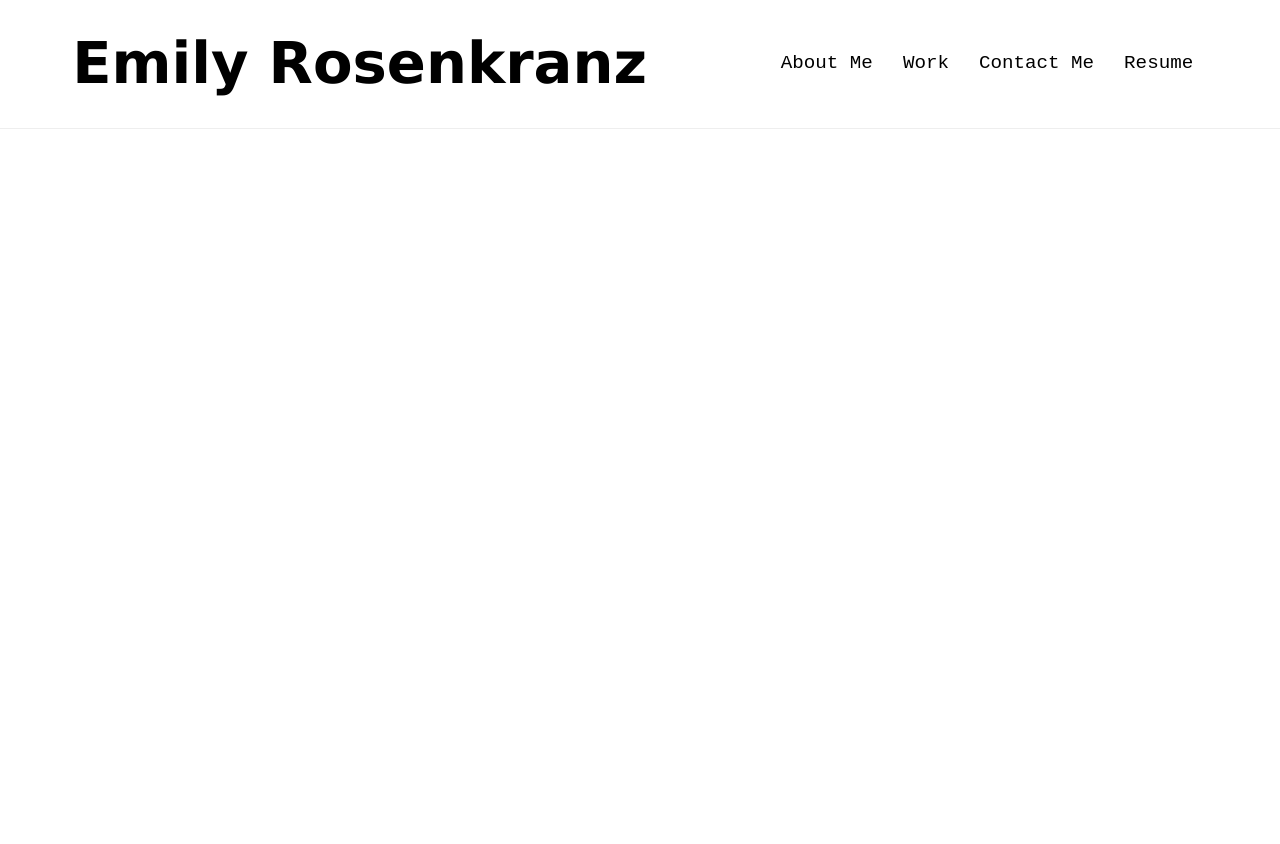
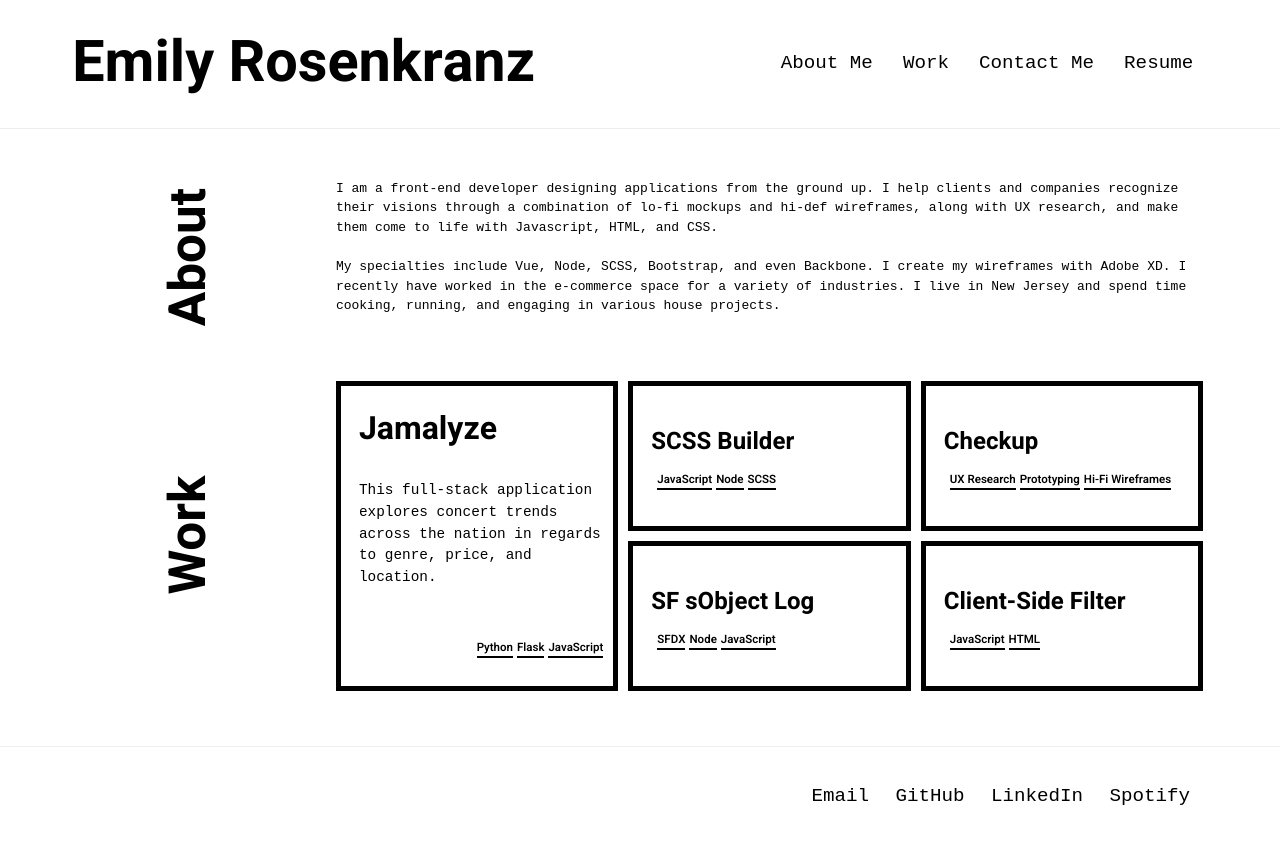
Before and after one commit to emilynassi/portfolio, a Vue app: page / in a window 1280 px wide. Shown: the top 844 px of the page. Before the commit the page ends 800 px from the top, so only its background shows below. Built offline with nearby package versions, Linux system fonts and the light colour scheme.

Commit message:
add components, update styles

```diff
--- a/public/index.html
+++ b/public/index.html
@@ -1,15 +1,28 @@
 <!DOCTYPE html>
 <html lang="en">
   <head>
-    <meta charset="utf-8">
-    <meta http-equiv="X-UA-Compatible" content="IE=edge">
-    <meta name="viewport" content="width=device-width,initial-scale=1.0">
-    <link rel="icon" href="<%= BASE_URL %>favicon.ico">
+    <script>
+      window.dataLayer = window.dataLayer || []
+      function gtag() {
+        dataLayer.push(arguments)
+      }
+      gtag('js', new Date())
+
+      gtag('config', 'UA-173177019-1')
+    </script>
+    <meta charset="utf-8" />
+    <meta http-equiv="X-UA-Compatible" content="IE=edge" />
+    <meta name="viewport" content="width=device-width,initial-scale=1.0" />
+    <link rel="icon" href="<%= BASE_URL %>favicon.ico" />
     <title><%= htmlWebpackPlugin.options.title %></title>
   </head>
   <body>
     <noscript>
-      <strong>We're sorry but <%= htmlWebpackPlugin.options.title %> doesn't work properly without JavaScript enabled. Please enable it to continue.</strong>
+      <strong
+        >We're sorry but <%= htmlWebpackPlugin.options.title %> doesn't work
+        properly without JavaScript enabled. Please enable it to
+        continue.</strong
+      >
     </noscript>
     <div id="app"></div>
     <!-- built files will be auto injected -->
--- a/src/App.vue
+++ b/src/App.vue
@@ -1,20 +1,27 @@
 <template>
   <div id="app">
     <NavBar headline="Emily Rosenkranz" />
+    <Main />
+    <Footer />
   </div>
 </template>
 
 <script>
-import NavBar from "./components/Navbar.vue";
+import NavBar from './components/Navbar.vue'
+import Main from './components/Main.vue'
+import Footer from './components/Footer.vue'
 
 export default {
-  name: "App",
+  name: 'App',
   components: {
-    NavBar
+    NavBar,
+    Main,
+    Footer
   }
-};
+}
 </script>
 
 <style lang="scss">
-@import "./assets/style.scss";
+@import url('https://fonts.googleapis.com/css2?family=Heebo:wght@400;500;600;700;800;900&display=swap');
+@import './assets/style.scss';
 </style>
--- /dev/null
+++ b/src/assets/data/projects.json
@@ -0,0 +1,42 @@
+[
+  {
+    "id": 1,
+    "title": "Jamalyze",
+    "featured": true,
+    "description": "This full-stack application explores concert trends across the nation in regards to genre, price, and location.",
+    "stack": ["Python", "Flask", "JavaScript"],
+    "link": "https://jamalyze.herokuapp.com"
+  },
+  {
+    "id": 2,
+    "title": "SCSS Builder",
+    "featured": false,
+    "description": null,
+    "stack": ["JavaScript", "Node", "SCSS"],
+    "link": "https://github.com/emilynassi/scss-boilerplate"
+  },
+  {
+    "id": 3,
+    "title": "Checkup",
+    "featured": false,
+    "description": null,
+    "stack": ["UX Research", "Prototyping", "Hi-Fi Wireframes"],
+    "link": "https://github.com/emilynassi/scss-boilerplate"
+  },
+  {
+    "id": 4,
+    "title": "SF sObject Log",
+    "featured": false,
+    "description": null,
+    "stack": ["SFDX", "Node", "JavaScript"],
+    "link": "https://github.com/emilynassi/sf-sobject-log"
+  },
+  {
+    "id": 5,
+    "title": "Client-Side Filter",
+    "featured": false,
+    "description": null,
+    "stack": ["JavaScript", "HTML"],
+    "link": "https://github.com/emilynassi/client-side-filter"
+  }
+]
--- a/src/assets/style.scss
+++ b/src/assets/style.scss
@@ -13,7 +13,8 @@ $light: #ffffff;
 body {
   margin: 0;
   padding: 0;
-  font-family: 'Heebo', 'Lucida Sans Unicode', 'Lucida Grande', 'Lucida Sans', Arial, sans-serif;
+  font-family: 'Heebo', 'Lucida Sans Unicode', 'Lucida Grande', 'Lucida Sans',
+    Arial, sans-serif;
   color: black;
   background-color: white;
   line-height: 1.5;
@@ -71,15 +72,18 @@ nav a {
   font-family: monospace;
 }
 
-nav a:first-child:hover, address a:first-child:hover {
+nav a:first-child:hover,
+address a:first-child:hover {
   background-size: 100% 100%;
   color: $primary;
 }
-nav a:nth-child(2n+0):hover, address a:nth-child(2n+0):hover  {
+nav a:nth-child(2n + 0):hover,
+address a:nth-child(2n + 0):hover {
   background-size: 100% 100%;
   color: $secondary;
 }
-nav a:nth-child(3n+0):hover, address a:nth-child(3n+0):hover {
+nav a:nth-child(3n + 0):hover,
+address a:nth-child(3n + 0):hover {
   background-size: 100% 100%;
   color: $tertiary;
 }
@@ -151,41 +155,37 @@ main {
   font-size: 0.9rem;
 }
 
-
 .grid-item:first-child {
   grid-row: span 2;
-    margin-top: inherit
+  margin-top: inherit;
 }
 
 .grid-item:first-child:hover h3 {
   background-color: $secondary;
   color: $light;
 }
-.grid-item:nth-child(3n+0):hover h3 {
+.grid-item:nth-child(3n + 0):hover h3 {
   background-color: $primary;
   color: $light;
 }
-.grid-item:nth-child(2n+0):hover h3 {
+.grid-item:nth-child(2n + 0):hover h3 {
   background-color: $tertiary;
   color: $light;
 }
-.grid-item:nth-child(5n+0):hover h3 {
+.grid-item:nth-child(5n + 0):hover h3 {
   background-color: $primary;
   color: $light;
 }
-
 
 .grid-item div {
   padding: 8px 10px;
   margin-top: auto;
 }
 
-
 .grid-item h3 {
   font-size: 1.5rem;
   display: inline;
   padding: 4px 8px 4px 8px;
-
 }
 .featured h3 {
   margin-top: 1.8rem;
@@ -197,12 +197,12 @@ font-family: monospace;
   padding-left: 8px;
 }
 
-
 .tech span {
   font-weight: 600;
   background-color: transparent;
   border-bottom: 2px solid $dark;
   font-size: 0.8em;
+  margin-left: 0.25rem;
 }
 
 .featured .tech {
@@ -220,7 +220,6 @@ padding-left: 8px;
   border-color: $tertiary;
 }
 
-
 .contact {
   border-top: 1px solid #eeeeee;
   padding: 30px 6% 30px 0;
@@ -235,7 +234,7 @@ padding-left: 8px;
 
 .contact address a {
   color: black;
-  padding:5px 10px;
+  padding: 5px 10px;
   font-family: monospace;
   text-decoration: none;
   font-size: 1.2rem;
@@ -245,13 +244,9 @@ padding-left: 8px;
   display: inline-block;
 }
 
-
-
 .footer {
   text-align: center;
 }
-
-
 
 @media screen and (max-width: 980px) {
   header {
@@ -268,7 +263,7 @@ padding-left: 8px;
     margin-top: 10px;
   }
 
-  header nav{
+  header nav {
     justify-content: center;
   }
 
@@ -311,7 +306,6 @@ padding-left: 8px;
   }
 }
 
-
 @media screen and (min-width: 1440px) {
   main.page-wrapper {
     max-width: 75%;
--- a/src/components/Footer.vue
+++ b/src/components/Footer.vue
@@ -0,0 +1,23 @@
+<template>
+  <section class="page-section contact" id="contact">
+    <div style="flex: 100%;">
+      <address>
+        <a href="mailto:emily.nassi1@gmail.com">Email</a>
+        <a href="https://github.com/emilynassi/">GitHub</a>
+        <a href="https://www.linkedin.com/in/emily-rosenkranz-aa6b4a20/"
+          >LinkedIn</a
+        >
+        <a
+          href="https://open.spotify.com/user/124576498?si=Tp1UHwCNTxiaFZl2A9n1uQ"
+          >Spotify</a
+        >
+      </address>
+    </div>
+  </section>
+</template>
+
+<script>
+export default {
+  name: 'Footer'
+}
+</script>
--- /dev/null
+++ b/src/components/GridItem.vue
@@ -0,0 +1,47 @@
+<template>
+  <div class="grid-container">
+    <a
+      v-for="project in projects"
+      :key="project.id"
+      :href="project.link"
+      target="_blank"
+      class="grid-item"
+      :class="{ featured: project.featured }"
+    >
+      <template v-if="project.featured">
+        <div class="title">
+          <h3>{{ project.title }}</h3>
+        </div>
+        <div v-if="project.featured" class="description">
+          <p>
+            {{ project.description }}
+          </p>
+        </div>
+        <div class="tech">
+          <span v-for="tech in project.stack" :key="tech">{{ tech }}</span>
+        </div>
+      </template>
+      <template v-else>
+        <div>
+          <h3>{{ project.title }}</h3>
+          <div class="tech">
+            <span v-for="tech in project.stack" :key="tech">{{ tech }}</span>
+          </div>
+        </div>
+      </template>
+    </a>
+  </div>
+</template>
+
+<script>
+import projects from '../assets/data/projects.json'
+
+export default {
+  name: 'GridItem',
+  data() {
+    return {
+      projects: projects
+    }
+  }
+}
+</script>
--- a/src/components/HelloWorld.vue
+++ b/src/components/HelloWorld.vue
@@ -88,11 +88,11 @@
 
 <script>
 export default {
-  name: "HelloWorld",
+  name: 'HelloWorld',
   props: {
     msg: String
   }
-};
+}
 </script>
 
 <!-- Add "scoped" attribute to limit CSS to this component only -->
--- a/src/components/Main.Vue
+++ b/src/components/Main.Vue
@@ -0,0 +1,37 @@
+<template>
+  <main class="page-wrapper">
+    <section id="about" class="page-section">
+      <h2>About</h2>
+      <div>
+        <p>
+          I am a front-end developer designing applications from the ground up.
+          I help clients and companies recognize their visions through a
+          combination of lo-fi mockups and hi-def wireframes, along with UX
+          research, and make them come to life with Javascript, HTML, and CSS.
+        </p>
+        <p>
+          My specialties include Vue, Node, SCSS, Bootstrap, and even Backbone.
+          I create my wireframes with Adobe XD. I recently have worked in the
+          e-commerce space for a variety of industries. I live in New Jersey and
+          spend time cooking, running, and engaging in various house projects.
+        </p>
+      </div>
+    </section>
+    <section id="work" class="page-section">
+      <h2>Work</h2>
+      <GridItem />
+    </section>
+  </main>
+</template>
+
+<script lang="js">
+import GridItem from '../components/GridItem.vue'
+// import projects from '../assets/data/projects.json'
+
+export default {
+  name: 'Main',
+  components : {
+    GridItem
+  }
+}
+</script>
--- a/src/components/Navbar.vue
+++ b/src/components/Navbar.vue
@@ -1,5 +1,5 @@
 <template>
-   <header>
+  <header>
     <h1>Emily Rosenkranz</h1>
     <nav>
       <a href="#about">About Me</a>
@@ -15,9 +15,9 @@
 
 <script>
 export default {
-  name: "NavBar",
+  name: 'NavBar',
   props: {
     headline: String
   }
-};
+}
 </script>
```
Also changed, not shown: .eslintrc.js, src/components/Projects.Vue (deleted), 1 other file (tests, documents, lock files or other folders). Lines whose indentation alone changed are shown as unchanged.
